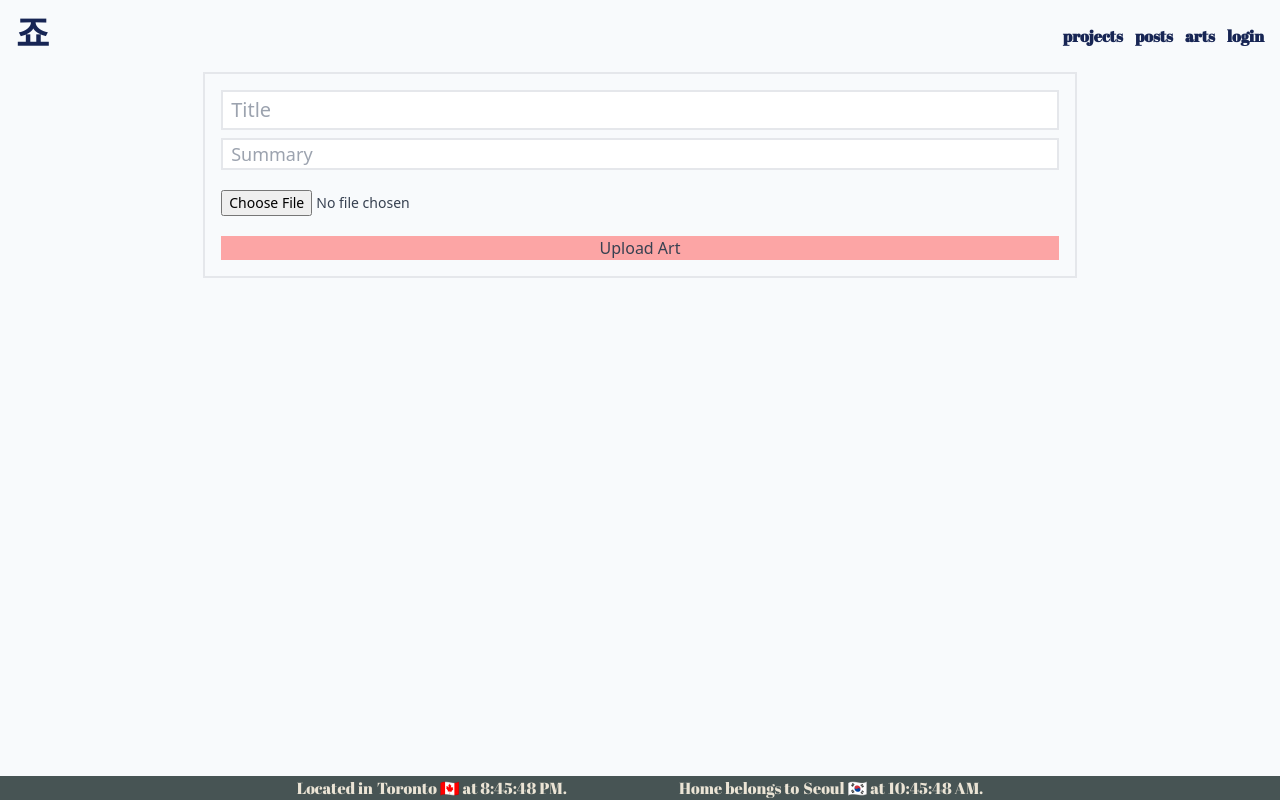
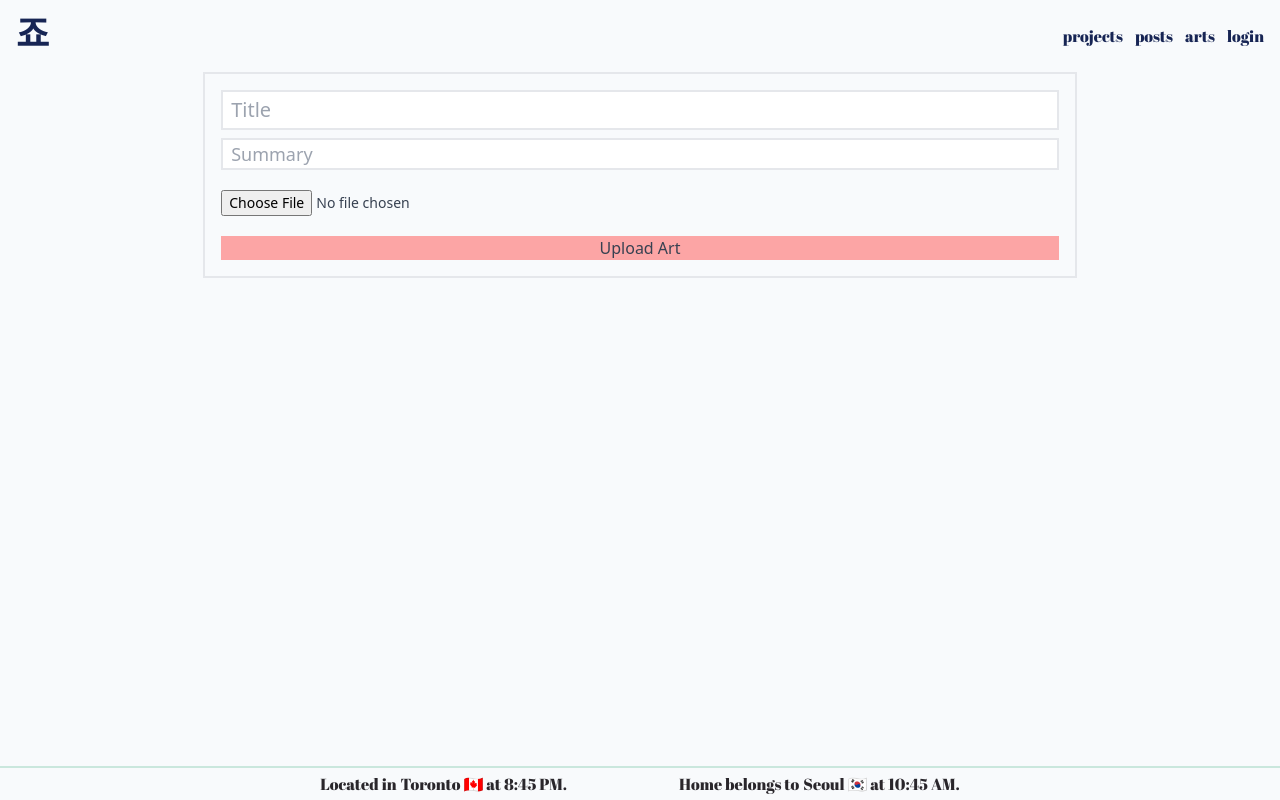
Before and after one commit to sehyunlee217/myBlog, a React (Vite) app in the folder client/: page /auth/create/art in a window 1280 px wide. Built offline with nearby package versions, Linux system fonts and the light colour scheme; no server answers.

Commit message:
Style changes in dark theme, changed bg and posts

```diff
--- a/client/src/components/Footer.jsx
+++ b/client/src/components/Footer.jsx
@@ -3,7 +3,7 @@ import Clock from "./clock";
 
 function Footer() {
     return (
-        <div className=" font-abril bg-primary_dark bg-opacity-80 dark:bg-font_dark dark:text-bg_dark text-font_dark sticky top-full flex justify-center">
+        <div className=" border-t-2 border-opacity-50 border-korean_oak  font-abril py-1 text-bg_dark dark:text-font_dark sticky top-full flex justify-center">
             <Clock />
         </div>
     );
--- a/client/src/components/Header.jsx
+++ b/client/src/components/Header.jsx
@@ -42,7 +42,7 @@ export default function Navbar() {
             <div className=" text-blue-950 dark:text-korean_oak hover:text-emp_dark dark:hover:text-emp_dark font-korean text-4xl">
                 <Link to="/">죠</Link>
             </div>
-            <div className="flex gap-3 font-abril text-blue-950 dark:text-slate-50 items-center">
+            <div className="flex gap-3 font-light font-abril text-blue-950 dark:text-slate-50 items-center">
                 <div className="hover:text-emp_dark">
                     <Link to="/projects">projects</Link>
                 </div>
--- a/client/src/components/Post.jsx
+++ b/client/src/components/Post.jsx
@@ -13,7 +13,7 @@ function Post({ title, image, date, summary, _id }) {
                         {format(new Date(date), "MMM do - yyyy")}
                     </div>
                 </div>
-                <div className='text-md'>{summary}</div>
+                <div className='text-md line-clamp-2'>{summary}</div>
             </div>
         </Link>
 
--- a/client/src/components/clock.jsx
+++ b/client/src/components/clock.jsx
@@ -17,14 +17,14 @@ export default function Clock() {
     const time = useTime();
 
     return (
-        <div className="flex flex-row gap-4 sm:gap-28">
+        <div className="flex flex-row gap-4 sm:gap-28 font-extralight">
             <div className="flex sm:gap-1">
                 <span className="hidden md:block">Located in</span>
-                <div>Toronto 🇨🇦 at {time.tz("America/Toronto").format("h:mm:ss A")}.</div>
+                <div>Toronto 🇨🇦 at {time.tz("America/Toronto").format("h:mm A")}.</div>
             </div>
             <div className="flex sm:gap-1">
                 <span className="hidden md:block">Home belongs to</span>
-                <div>Seoul 🇰🇷 at {time.tz("Asia/Seoul").format("h:mm:ss A")}.</div>
+                <div>Seoul 🇰🇷 at {time.tz("Asia/Seoul").format("h:mm A")}.</div>
             </div>
         </div>
     );
--- a/client/src/pages/Layout.jsx
+++ b/client/src/pages/Layout.jsx
@@ -4,7 +4,7 @@ import Footer from "../components/Footer";
 
 const Layout = () => {
     return (
-        <div className="h-full flex flex-col bg-gradient-to-br bg-slate-50 text-gray-700 dark:bg-bg_dark dark:text-slate-50 antialiased">
+        <div className="h-full flex flex-col bg-gradient-to-br bg-slate-50 text-gray-700 dark:bg-neutral-800 dark:text-slate-50 antialiased">
             <Header />
             <div className="font-rounded px-4 h-full">
                 <Outlet />
--- a/client/src/pages/PostPage.jsx
+++ b/client/src/pages/PostPage.jsx
@@ -37,7 +37,7 @@ export default function PostPage() {
     }, []);
 
     return (
-        <div className="flex items-center justify-center">
+        <div className="flex items-center justify-center max-w-4xl">
             {postData && (
                 <div>
                     <img className="object-cover h-96" src={'https://myblogapi-410916.ue.r.appspot.com/' + postData.filePath} />
--- a/client/src/pages/Public.jsx
+++ b/client/src/pages/Public.jsx
@@ -31,11 +31,11 @@ export default function Home() {
                     <div>
                         Learning about the web is one of my main priorities
                         although I am trying to explore different fields. I am eager to learn more about
-                        supply chain optimization and is currently working on building <Link to="/projects" className="underline font-bold">projects</Link> and a <Link className="underline font-bold">Godot game</Link> by next summer.
+                        supply chain optimization and data analysis. I am currently working on <Link to="/projects" className="underline font-bold">projects</Link> alongside my courseload.
                         My progress on these <Link to="/projects" className="underline font-bold">projects</Link> can be found in the <Link to="/posts" className="underline font-bold">posts</Link> section.
                     </div>
                     <div>
-                        When I'm not working you can find me taking photos with my camera, doing some quick sketches, or going for long walks.
+                        When I'm not working, you can find me taking photos with my camera, drawing some quick sketches, or going for long walks.
                         My work can be found at the <Link to="/arts" className="underline font-bold">arts</Link> page.
                     </div>
                 </div>
@@ -92,7 +92,7 @@ export default function Home() {
                 </div>
 
                 <div id="post-wrapper" className="flex flex-col justify-center">
-                    <div className="text-3xl sm:text-4xl font-abril font-extrabold text-blue-950 dark:text-slate-50 pb-2">Posts</div>
+                    <div className=" text-3xl sm:text-4xl font-abril font-extrabold text-blue-950 dark:text-slate-50 pb-2">Posts</div>
                     <div className="grid grid-cols-1 max-w-lg w-full pb-20 gap-6">
                         {posts.length > 0 && posts.slice(0, 3).map(post =>
                             <Post
```
